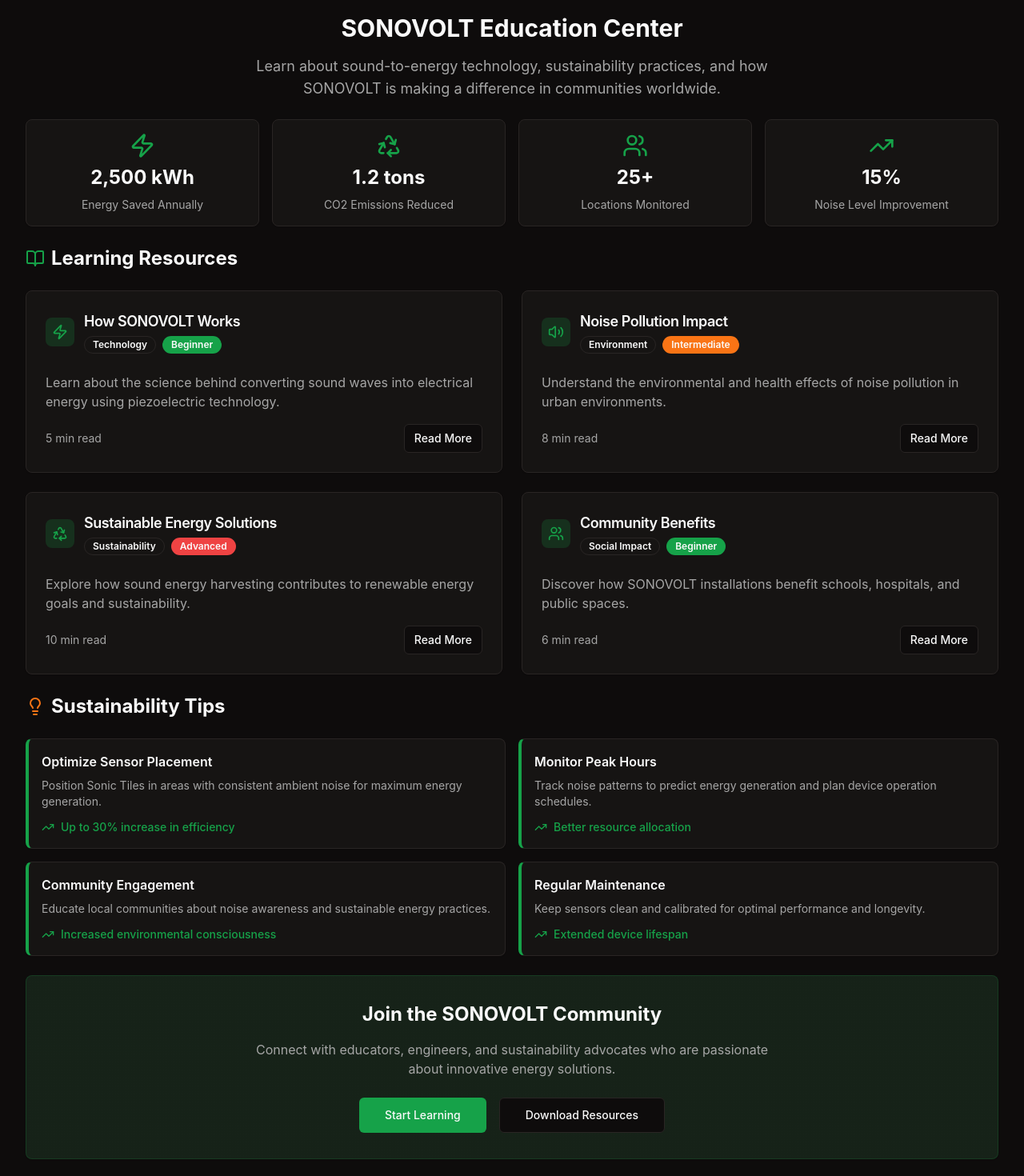
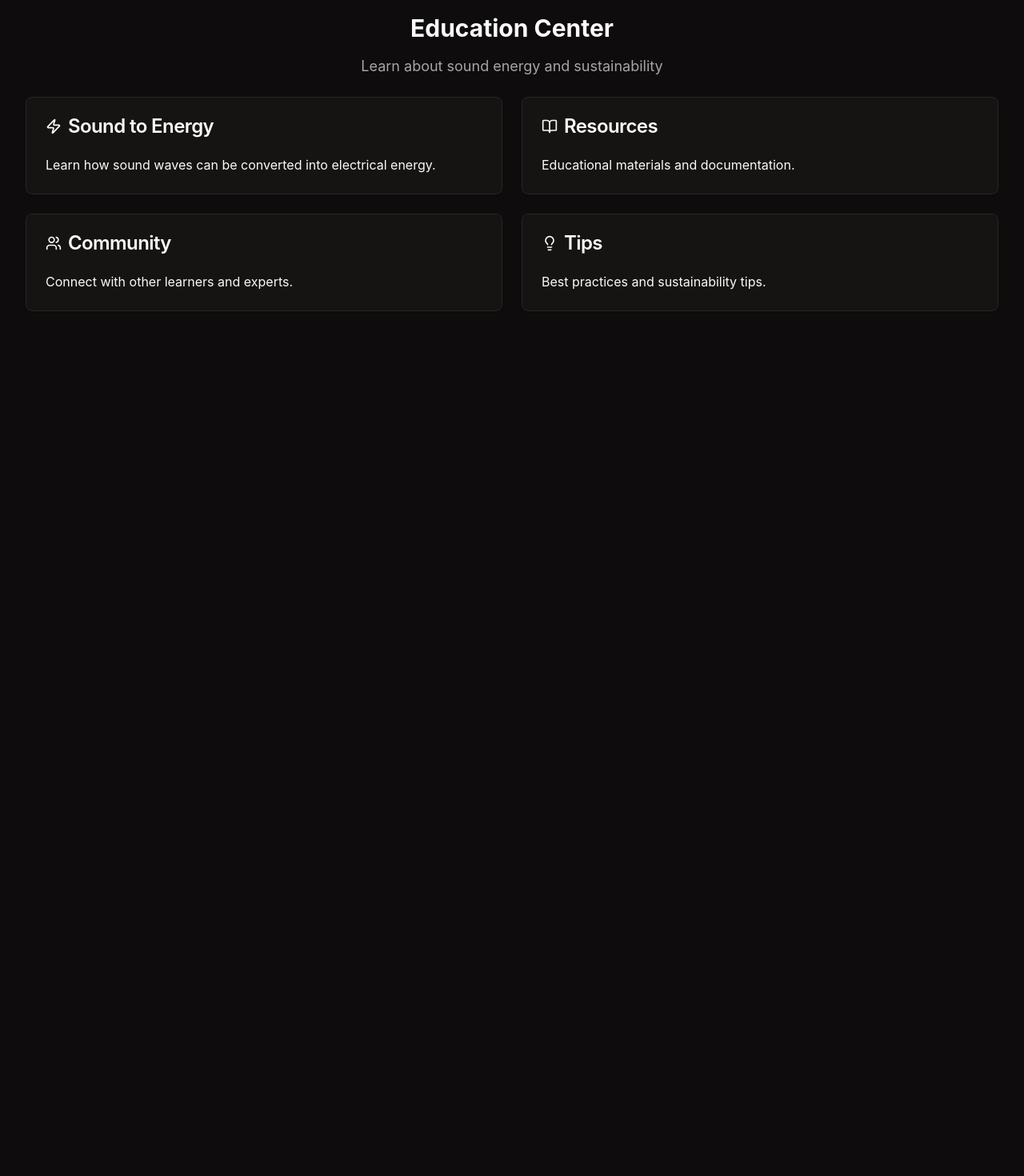
Before and after one commit to Darknight4433/sonovolt-energy-vision-88, a React (Vite) app: page /education in a window 1280 px wide. Shown: the part 80-1550 px from the top of the page at 80% size. After the commit the page ends 800 px from the top, so only its background shows below. Built offline with nearby package versions, Linux system fonts and the light colour scheme.

Commit message:
Revert Education page and remove download
Reverts the Education page to its original state and removes the download button from the About page.

```diff
--- a/src/components/Education.tsx
+++ b/src/components/Education.tsx
@@ -1,194 +1,67 @@
 
 import React from 'react';
 import { Card, CardContent, CardHeader, CardTitle } from '@/components/ui/card';
-import { Badge } from '@/components/ui/badge';
-import { Button } from '@/components/ui/button';
-import { BookOpen, Lightbulb, TrendingUp, Users, Zap, Volume2, Recycle } from 'lucide-react';
+import { BookOpen, Lightbulb, Users, Zap } from 'lucide-react';
 
 const Education = () => {
-  const educationalContent = [
-    {
-      title: "How SONOVOLT Works",
-      description: "Learn about the science behind converting sound waves into electrical energy using piezoelectric technology.",
-      icon: Zap,
-      category: "Technology",
-      readTime: "5 min read",
-      level: "Beginner"
-    },
-    {
-      title: "Noise Pollution Impact",
-      description: "Understand the environmental and health effects of noise pollution in urban environments.",
-      icon: Volume2,
-      category: "Environment",
-      readTime: "8 min read",
-      level: "Intermediate"
-    },
-    {
-      title: "Sustainable Energy Solutions",
-      description: "Explore how sound energy harvesting contributes to renewable energy goals and sustainability.",
-      icon: Recycle,
-      category: "Sustainability",
-      readTime: "10 min read",
-      level: "Advanced"
-    },
-    {
-      title: "Community Benefits",
-      description: "Discover how SONOVOLT installations benefit schools, hospitals, and public spaces.",
-      icon: Users,
-      category: "Social Impact",
-      readTime: "6 min read",
-      level: "Beginner"
-    }
-  ];
-
-  const tips = [
-    {
-      title: "Optimize Sensor Placement",
-      description: "Position Sonic Tiles in areas with consistent ambient noise for maximum energy generation.",
-      impact: "Up to 30% increase in efficiency"
-    },
-    {
-      title: "Monitor Peak Hours",
-      description: "Track noise patterns to predict energy generation and plan device operation schedules.",
-      impact: "Better resource allocation"
-    },
-    {
-      title: "Community Engagement",
-      description: "Educate local communities about noise awareness and sustainable energy practices.",
-      impact: "Increased environmental consciousness"
-    },
-    {
-      title: "Regular Maintenance",
-      description: "Keep sensors clean and calibrated for optimal performance and longevity.",
-      impact: "Extended device lifespan"
-    }
-  ];
-
-  const stats = [
-    { label: "Energy Saved Annually", value: "2,500 kWh", icon: Zap },
-    { label: "CO2 Emissions Reduced", value: "1.2 tons", icon: Recycle },
-    { label: "Locations Monitored", value: "25+", icon: Users },
-    { label: "Noise Level Improvement", value: "15%", icon: TrendingUp }
-  ];
-
-  const getLevelColor = (level: string) => {
-    switch (level) {
-      case 'Beginner': return 'bg-success text-success-foreground';
-      case 'Intermediate': return 'bg-warning text-warning-foreground';
-      case 'Advanced': return 'bg-destructive text-destructive-foreground';
-      default: return 'bg-secondary text-secondary-foreground';
-    }
-  };
-
   return (
     <div className="space-y-6">
-      {/* Header */}
       <div className="text-center space-y-4">
-        <h1 className="text-3xl font-bold">SONOVOLT Education Center</h1>
-        <p className="text-lg text-muted-foreground max-w-2xl mx-auto">
-          Learn about sound-to-energy technology, sustainability practices, and how SONOVOLT is making a difference in communities worldwide.
+        <h1 className="text-3xl font-bold">Education Center</h1>
+        <p className="text-lg text-muted-foreground">
+          Learn about sound energy and sustainability
         </p>
       </div>
 
-      {/* Impact Statistics */}
-      <div className="grid grid-cols-2 md:grid-cols-4 gap-4">
-        {stats.map((stat, index) => {
-          const Icon = stat.icon;
-          return (
-            <Card key={index} className="text-center p-4">
-              <CardContent className="space-y-2 p-0">
-                <Icon className="w-8 h-8 mx-auto text-primary" />
-                <div className="text-2xl font-bold">{stat.value}</div>
-                <div className="text-sm text-muted-foreground">{stat.label}</div>
+      <div className="grid grid-cols-1 md:grid-cols-2 gap-6">
+        <Card>
+          <CardHeader>
+            <CardTitle className="flex items-center space-x-2">
+              <Zap className="w-5 h-5" />
+              <span>Sound to Energy</span>
+            </CardTitle>
+          </CardHeader>
+          <CardContent>
+            <p>Learn how sound waves can be converted into electrical energy.</p>
           </CardContent>
         </Card>
-          );
-        })}
-      </div>
 
-      {/* Educational Content */}
-      <div>
-        <h2 className="text-2xl font-bold mb-6 flex items-center">
-          <BookOpen className="w-6 h-6 mr-2 text-primary" />
-          Learning Resources
-        </h2>
-        <div className="grid grid-cols-1 md:grid-cols-2 gap-6">
-          {educationalContent.map((content, index) => {
-            const Icon = content.icon;
-            return (
-              <Card key={index} className="hover:shadow-lg transition-shadow cursor-pointer">
+        <Card>
           <CardHeader>
-                  <div className="flex items-start justify-between">
-                    <div className="flex items-center space-x-3">
-                      <div className="p-2 bg-primary/20 rounded-lg">
-                        <Icon className="w-5 h-5 text-primary" />
-                      </div>
-                      <div>
-                        <CardTitle className="text-lg">{content.title}</CardTitle>
-                        <div className="flex items-center space-x-2 mt-1">
-                          <Badge variant="outline">{content.category}</Badge>
-                          <Badge className={getLevelColor(content.level)}>
-                            {content.level}
-                          </Badge>
-                        </div>
-                      </div>
-                    </div>
-                  </div>
+            <CardTitle className="flex items-center space-x-2">
+              <BookOpen className="w-5 h-5" />
+              <span>Resources</span>
+            </CardTitle>
           </CardHeader>
           <CardContent>
-                  <p className="text-muted-foreground mb-4">{content.description}</p>
-                  <div className="flex items-center justify-between">
-                    <span className="text-sm text-muted-foreground">{content.readTime}</span>
-                    <Button variant="outline" size="sm">
-                      Read More
-                    </Button>
-                  </div>
+            <p>Educational materials and documentation.</p>
           </CardContent>
         </Card>
-            );
-          })}
-        </div>
-      </div>
 
-      {/* Sustainability Tips */}
-      <div>
-        <h2 className="text-2xl font-bold mb-6 flex items-center">
-          <Lightbulb className="w-6 h-6 mr-2 text-warning" />
-          Sustainability Tips
-        </h2>
-        <div className="grid grid-cols-1 md:grid-cols-2 gap-4">
-          {tips.map((tip, index) => (
-            <Card key={index} className="border-l-4 border-l-primary">
-              <CardContent className="p-4">
-                <h3 className="font-semibold mb-2">{tip.title}</h3>
-                <p className="text-sm text-muted-foreground mb-3">{tip.description}</p>
-                <div className="flex items-center space-x-2">
-                  <TrendingUp className="w-4 h-4 text-success" />
-                  <span className="text-sm font-medium text-success">{tip.impact}</span>
-                </div>
+        <Card>
+          <CardHeader>
+            <CardTitle className="flex items-center space-x-2">
+              <Users className="w-5 h-5" />
+              <span>Community</span>
+            </CardTitle>
+          </CardHeader>
+          <CardContent>
+            <p>Connect with other learners and experts.</p>
           </CardContent>
         </Card>
-          ))}
-        </div>
-      </div>
 
-      {/* Call to Action */}
-      <Card className="bg-gradient-to-r from-primary/10 to-accent/10 border-primary/20">
-        <CardContent className="text-center p-8">
-          <h3 className="text-2xl font-bold mb-4">Join the SONOVOLT Community</h3>
-          <p className="text-muted-foreground mb-6 max-w-2xl mx-auto">
-            Connect with educators, engineers, and sustainability advocates who are passionate about innovative energy solutions.
-          </p>
-          <div className="flex flex-col sm:flex-row gap-4 justify-center">
-            <Button size="lg" className="bg-primary hover:bg-primary/90">
-              Start Learning
-            </Button>
-            <Button variant="outline" size="lg">
-              Download Resources
-            </Button>
-          </div>
+        <Card>
+          <CardHeader>
+            <CardTitle className="flex items-center space-x-2">
+              <Lightbulb className="w-5 h-5" />
+              <span>Tips</span>
+            </CardTitle>
+          </CardHeader>
+          <CardContent>
+            <p>Best practices and sustainability tips.</p>
           </CardContent>
         </Card>
+      </div>
     </div>
   );
 };
--- a/src/pages/About.tsx
+++ b/src/pages/About.tsx
@@ -1,9 +1,8 @@
-
 import React from 'react';
 import { Card, CardContent, CardHeader, CardTitle } from '@/components/ui/card';
 import { Badge } from '@/components/ui/badge';
 import { Button } from '@/components/ui/button';
-import { Download, Github, ExternalLink, Code, Database, Zap, BarChart3, Smartphone, Cloud } from 'lucide-react';
+import { Github, ExternalLink, Code, Database, Zap, BarChart3, Smartphone, Cloud } from 'lucide-react';
 
 const About = () => {
   const techStack = [
@@ -59,12 +58,8 @@ const About = () => {
         </p>
       </div>
 
-      {/* Download & GitHub Section */}
+      {/* GitHub Section */}
       <div className="flex justify-center space-x-4">
-        <Button size="lg" className="bg-primary hover:bg-primary/90">
-          <Download className="w-5 h-5 mr-2" />
-          Download Project
-        </Button>
         <Button variant="outline" size="lg">
           <Github className="w-5 h-5 mr-2" />
           View on GitHub
```
Lines whose indentation alone changed are shown as unchanged.
